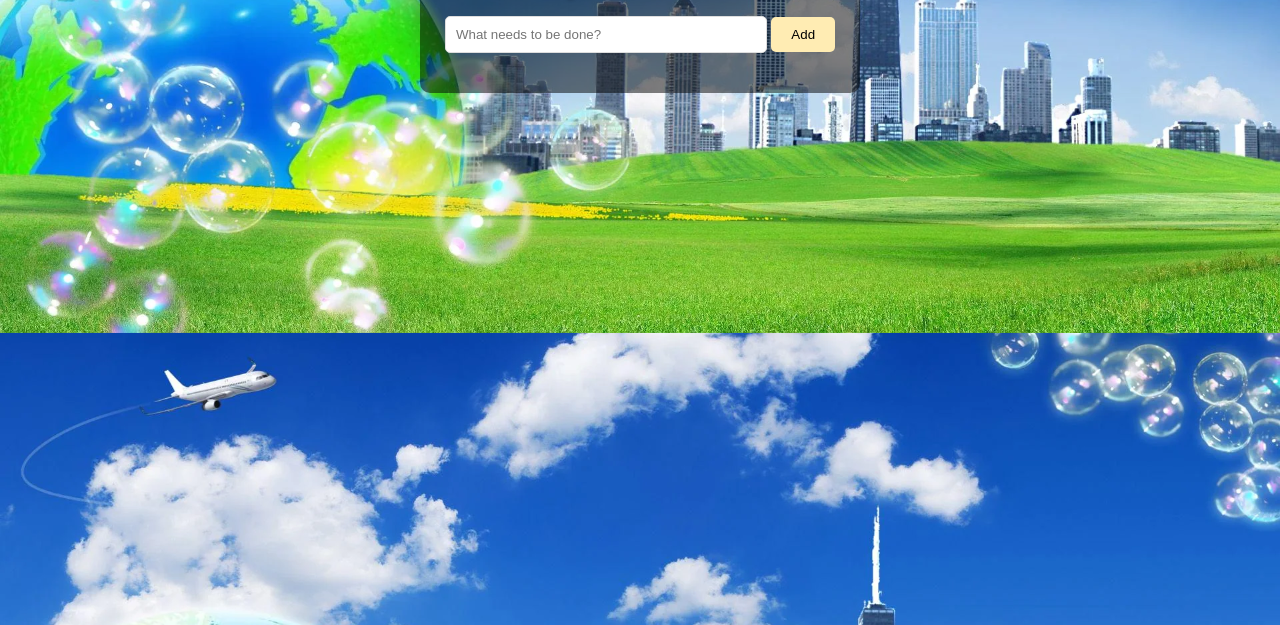
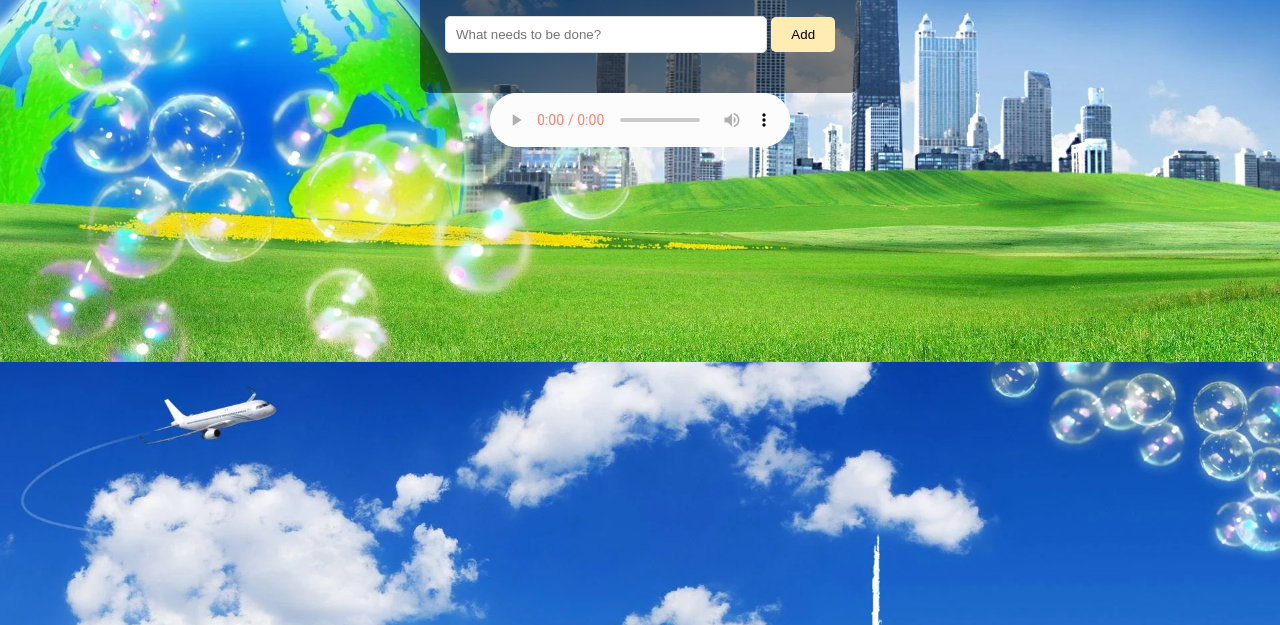
Before and after one commit to ChenAndre/ToDoNostalgia, a plain HTML site: page index.html in a window 1280 px wide. Shown: the part 175-800 px from the top of the page. Drawn offline with Linux system fonts and the light colour scheme.

Commit message:
Added Music with controls.
Aquatic Ambience reminiscent of the early 2000's.

```diff
--- a/index.html
+++ b/index.html
@@ -70,6 +70,25 @@
             opacity: 0.7;
         }
 
+
+
+/* Customizing the audio controls (works in some browsers) */
+audio::-webkit-media-controls-panel {
+    background-color: rgba(255, 255, 255, 0.8);
+    border-radius: 10px;
+}
+
+audio::-webkit-media-controls-play-button,
+audio::-webkit-media-controls-volume-slider,
+audio::-webkit-media-controls-current-time-display,
+audio::-webkit-media-controls-time-remaining-display,
+audio::-webkit-media-controls-mute-button,
+audio::-webkit-media-controls-toggle-closed-captions-button,
+audio::-webkit-media-controls-fullscreen-button {
+    color: #ff6f61;
+}
+
+
     </style>
 </head>
 <body>
@@ -103,4 +122,11 @@
         });
     </script>
 </body>
+
+
+
+
+<audio id="audioPlayer" controls autoplay src="aquatic.mp3"></audio>
+
+
 </html>
```
Also changed, not shown: 1 other file.
